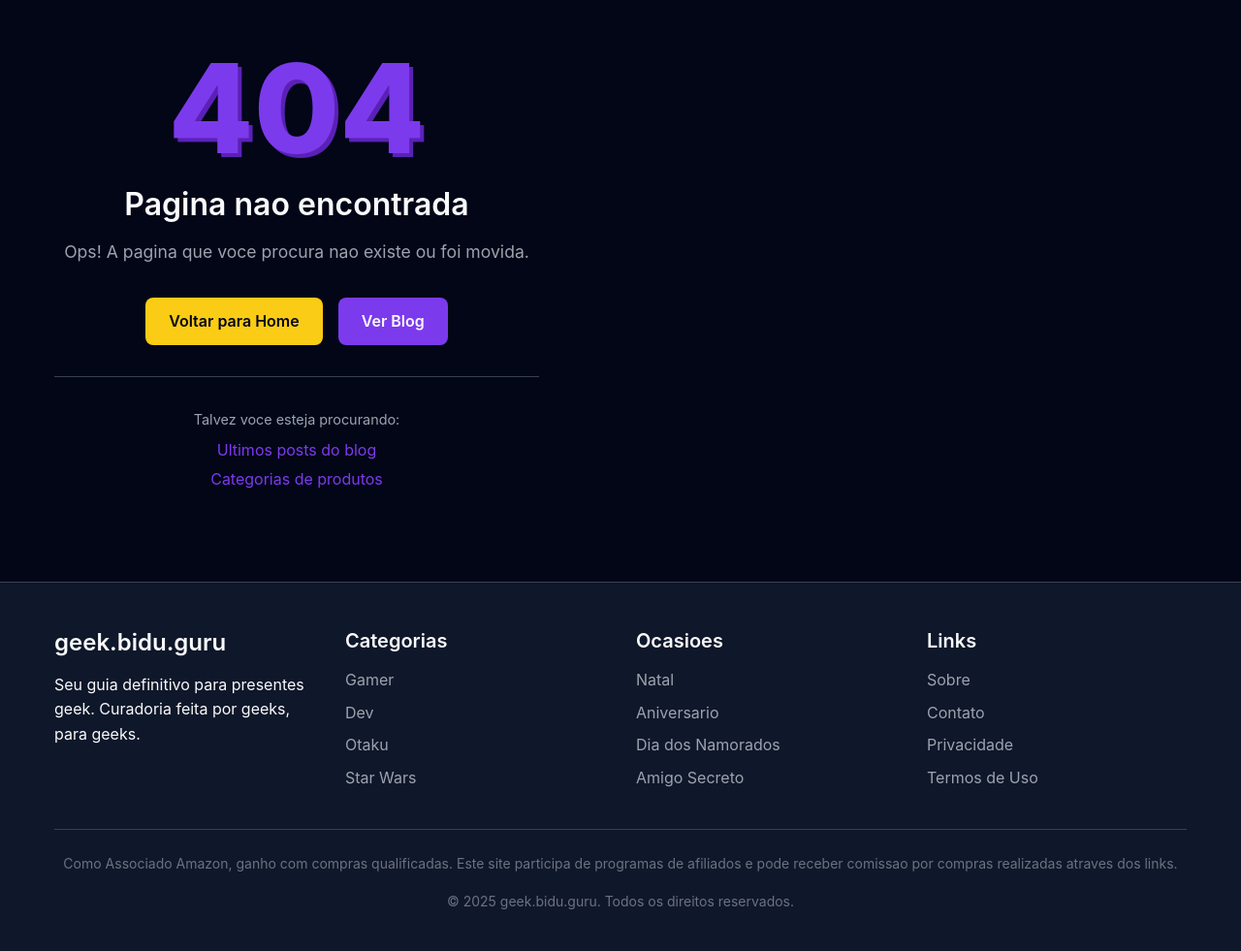
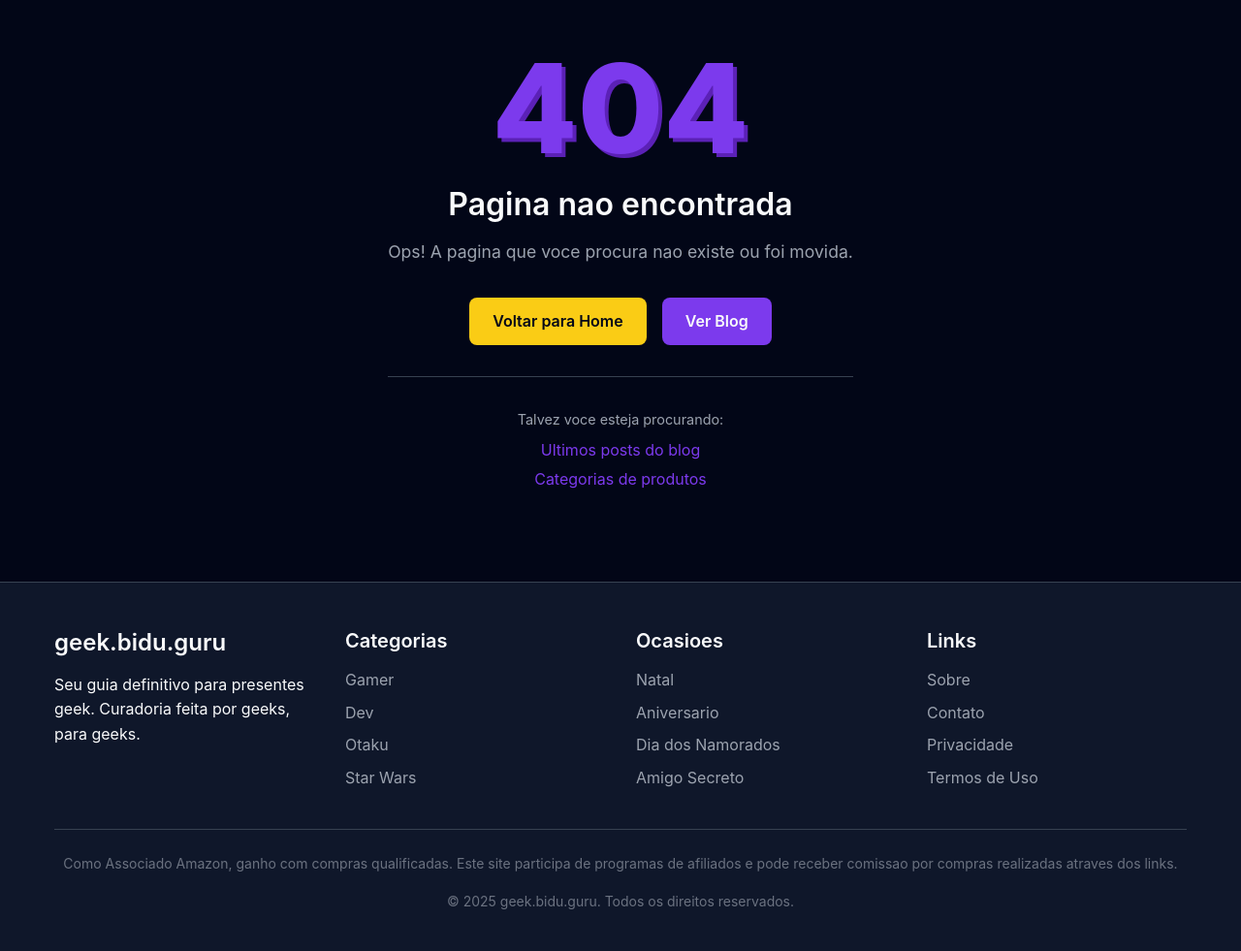
Before and after one commit to victorbvieira/geek.bidu.guru, a FastAPI app: template src/app/templates/errors/404.html in a window 1280 px wide. Shown: the part 66-1047 px from the top of the page at 97% size. Run offline with FastAPI, Linux system fonts and the light colour scheme; the template is opened without the code that fills it, so the values that code supplies are empty.

Commit message:
style: center content on 404 and 500 error pages.

```diff
--- a/src/app/templates/errors/404.html
+++ b/src/app/templates/errors/404.html
@@ -36,8 +36,15 @@
     padding: 3rem 1rem;
 }
 
+.error-page .container {
+    display: flex;
+    justify-content: center;
+    width: 100%;
+}
+
 .error-content {
     max-width: 500px;
+    margin: 0 auto;
 }
 
 .error-icon {
```
Also changed, not shown: src/app/templates/errors/500.html (+7 -0 lines).
